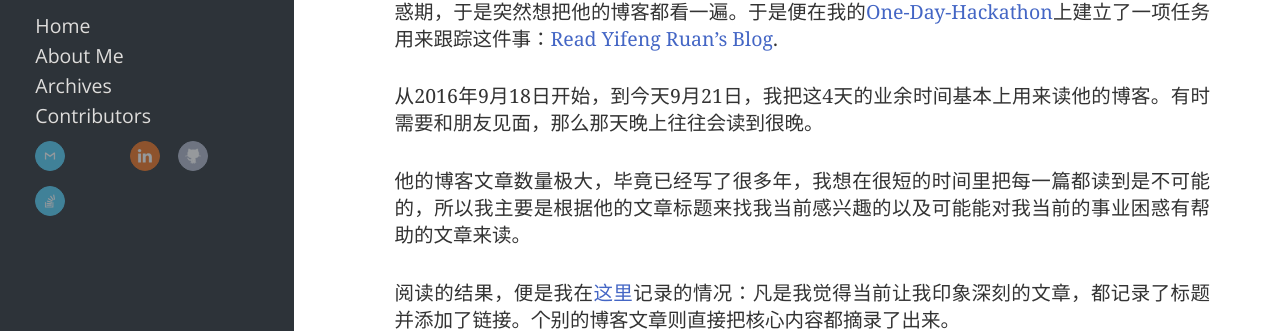
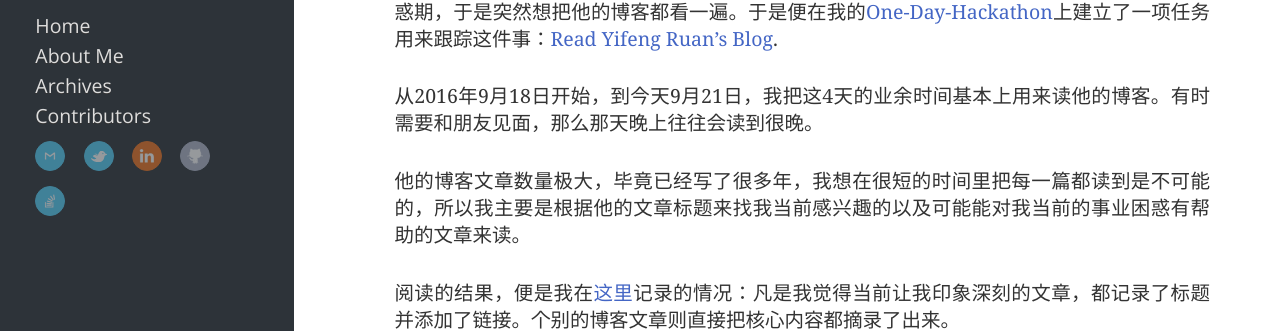
Before and after one commit to Tianhao25/yaobinwen.github.io, a Jekyll site: the page built from index.html, in a window 1280 px wide. Shown: the part 283-614 px from the top of the page. Built offline with Jekyll 4.4.1, drawn with Linux system fonts in a browser that asks for light colours; nearby versions of some CDN libraries; the list of posts is cut into pages by our own code; comment, search, counter and statistics services are not loaded.

Commit message:
Fix twitter icon.

```diff
--- a/css/screen.css
+++ b/css/screen.css
@@ -209,6 +209,11 @@ a {
     border: 1px solid #55CFF8;
 }
 #sub-nav .social a.email:hover { border: 1px solid #24c1f6 }
+#sub-nav .social a.twitter {
+    background: url('/images/social/twitter.png?1385702818') center no-repeat #55cff8;
+    border: 1px solid #55CFF8;
+}
+#sub-nav .social a.twitter:hover { border: 1px solid #24c1f6 }
 #sub-nav .social a.linkedin {
     background: url('/images/social/linkedin.png?1385702818') center no-repeat #ef7522;
     border: 1px solid #EF7522;
```
